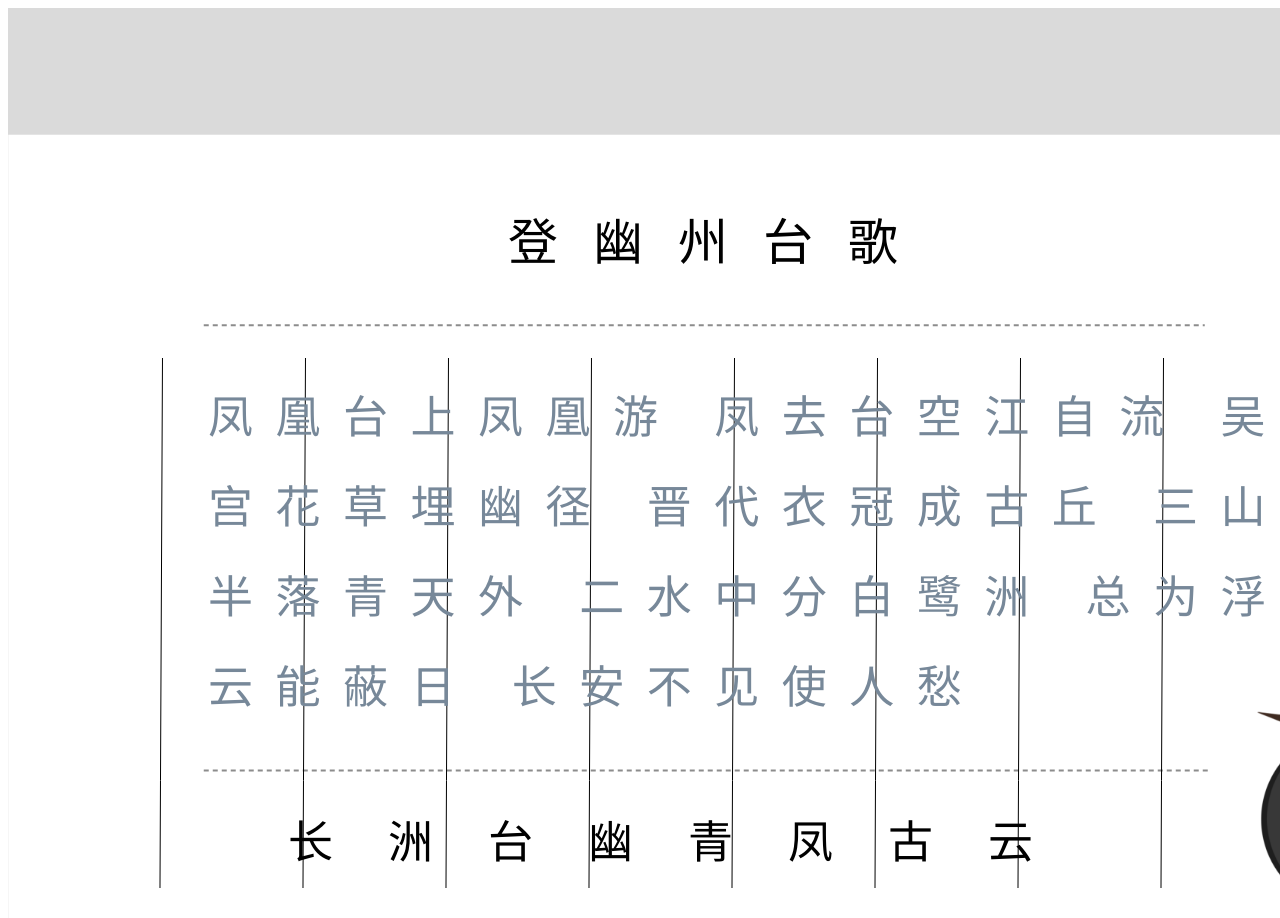
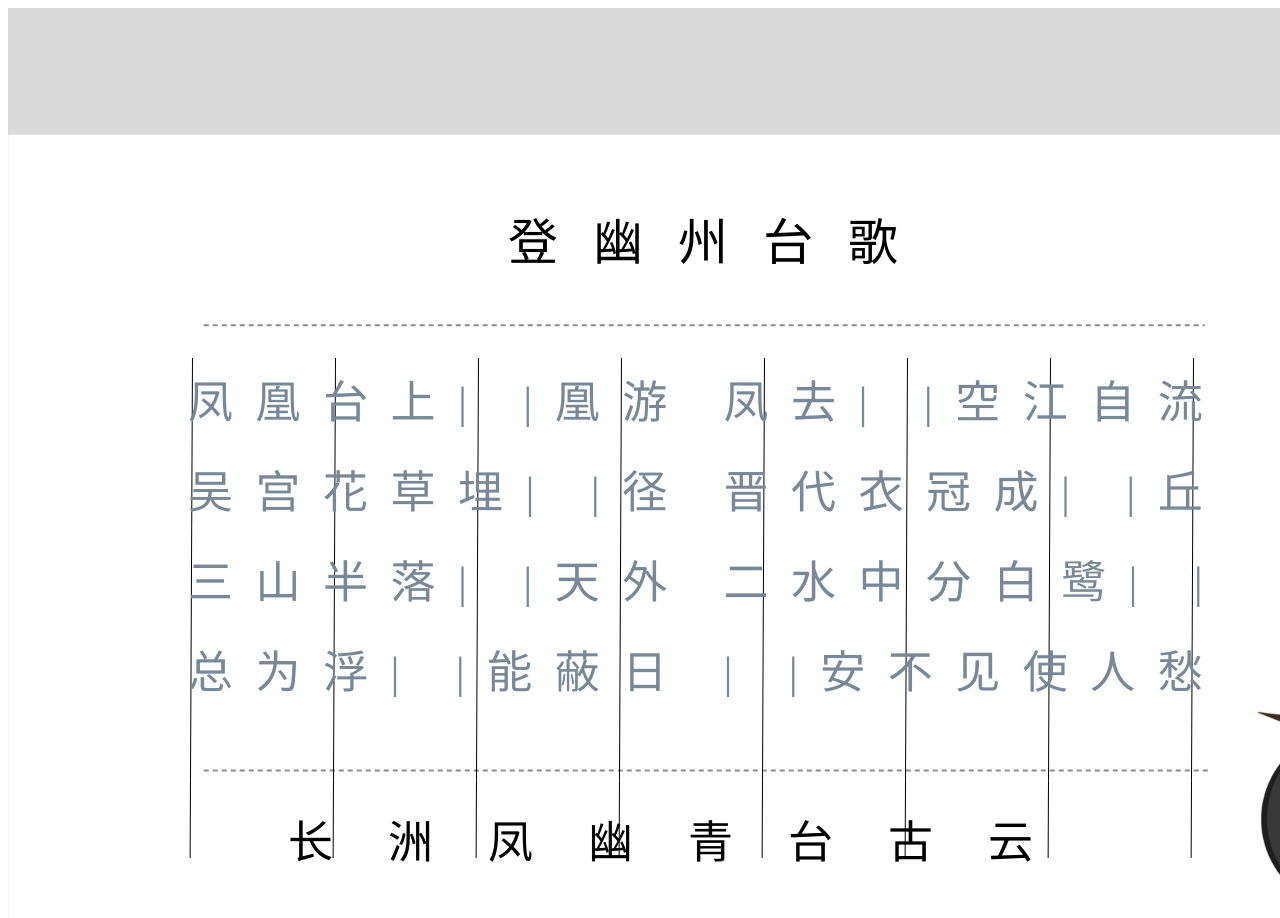
Before and after one commit to straightwood/web-ie, a Vue app: page /#/main/exam/hsTest1 in a window 1280 px wide. Shown: the top 918 px of the page. Built offline with nearby package versions, Linux system fonts and the light colour scheme; sample sign-in values are in the browser's storage; what view-design would draw is missing.

Commit message:
会试计算公式未修改

```diff
--- a/src/pages/main/exam/hsTest1.vue
+++ b/src/pages/main/exam/hsTest1.vue
@@ -5,9 +5,6 @@
       <div class="content_box">
         {{text1}}
       </div>
-      <!-- <div class="content_box">
-        {{text2}}
-      </div> -->
     </div>
     <div class="answer">
       <div class="answer_box">
@@ -15,20 +12,11 @@
               @mousedown="move1"
               v-for="(element,index) in answer1"
               :key="index"
-              :id="index"
+              :id="element.id"
               :style="answer1_position[index]">
           {{element.text}}
         </div>
       </div>
-      <!-- <div class="answer_li"
-            @mousedown="move2"
-            v-for="(element,index) in answer2"
-            :key="index"
-            :id="index"
-            :style="answer2_position[index]">
-          {{element.text}}
-      </div> -->
-      <!-- <div class="answer_single"> </div> -->
     </div>
     <div class="timer">计时器：{{current}}</div>
     <button class="nextBtn" @click="passFn"></button>
@@ -45,48 +33,56 @@ export default {
       positionX:0,
       positionY:0,
       title1:"登幽州台歌",
-      text1:"凤凰台上凤凰游 凤去台空江自流 吴宫花草埋幽径 晋代衣冠成古丘 三山半落青天外 二水中分白鹭洲 总为浮云能蔽日 长安不见使人愁",
-      answer1:[
+      text1:"凤凰台上| |凰游 凤去| |空江自流 吴宫花草埋| |径 晋代衣冠成| |丘 三山半落| |天外 二水中分白鹭| | 总为浮| |能蔽日 | |安不见使人愁",
+       answer1:[
         {
           order:5,
+          id:1,
           text:"青",
-          positionX:-230,
+          positionX:-242,
           positionY:389,
         },{
           order:1,
-          text:"台",
-          positionX:-408,
-          positionY:389,
+          id:2,
+          text:"凤",
+          positionX:-425,
+          positionY:392,
         },{
           order:8,
+          id:3,
           text:"长",
-          positionX:-141,
-          positionY:628,
+          positionX:-152,
+          positionY:658,
         },{
           order:6,
+          id:4,
           text:"洲",
-          positionX:-228,
-          positionY:1031,
+          positionX:-242,
+          positionY:1064,
         },
         {
           order:7,
+          id:5,
           text:"云",
-          positionX:-139,
-          positionY:321,
+          positionX:-152,
+          positionY:324,
         },{
           order:2,
-          text:"凤",
-          positionX:-411,
-          positionY:761,
+          id:6,
+          text:"台",
+          positionX:-425,
+          positionY:795,
         },{
           order:4,
+          id:7,
           text:"古",
-          positionX:-319,
-          positionY:965,
+          positionX:-333,
+          positionY:997,
         },{
           order:3,
+          id:8,
           text:"幽",
-          positionX:-318,
+          positionX:-333,
           positionY:457,
         },
       ],
@@ -120,36 +116,36 @@ export default {
       empty_position:[
         {
           order:1,
-          positionX:-408,
-          positionY:389,
+          positionX:-425,
+          positionY:392,
         },{
           order:2,
-          positionX:-411,
-          positionY:761,
+          positionX:-425,
+          positionY:795,
         },{
           order:3,
-          positionX:-318,
+          positionX:-333,
           positionY:457,
         },{
           order:4,
-          positionX:-319,
-          positionY:965,
+          positionX:-333,
+          positionY:997,
         },{
           order:5,
-          positionX:-230,
+          positionX:-242,
           positionY:389,
         },{
           order:6,
-          positionX:-228,
-          positionY:1031,
+          positionX:-242,
+          positionY:1064,
         },{
           order:7,
-          positionX:-139,
-          positionY:321,
+          positionX:-152,
+          positionY:324,
         },{
           order:8,
-          positionX:-141,
-          positionY:628,
+          positionX:-152,
+          positionY:658,
         },
       ],
       answer1_user:[],
@@ -208,12 +204,9 @@ export default {
                 odiv.style.top = top + 'px';
             };
             document.onmouseup = (e) => {
-              // console.log(odiv.style.top,odiv.style.left)
                 document.onmousemove = null;
                 document.onmouseup = null;
                 for(i in this.empty_position){
-                  // console.log('this',this.positionX,this.positionY)
-                  // console.log('empty',this.empty_position[i].positionX,this.empty_position[i].positionY)
                   if((this.positionX>=this.empty_position[i].positionX-60&&this.positionX<=this.empty_position[i].positionX+40)
                   && (this.positionY>=this.empty_position[i].positionY-60&&this.positionY<=this.empty_position[i].positionY+40)){
                     odiv.style.top = this.empty_position[i].positionX+'px';
@@ -231,7 +224,6 @@ export default {
                 if(flag==0){
                   this.answer1_user.push({order:0,id:parseInt(e.target.id),positionX:odiv.style.top,positionY:odiv.style.left});
                 }
-                // console.log(this.answer1_user);
             };
         },
         nextBtn(){
@@ -243,9 +235,7 @@ export default {
           if(this.answer1_user.length==8){
 
             for(i in this.empty_position){
-              // console.log('empty_position[i]',this.empty_position[i])
               for(j in this.answer1_user){
-                // console.log('answer1_user[j]',this.answer1_user[j])
                 if((this.empty_position[i].positionX+'px')==this.answer1_user[j].positionX
                 &&(this.empty_position[i].positionY+'px')==this.answer1_user[j].positionY){
                     this.answer1_user[j].order=this.empty_position[i].order;
@@ -257,21 +247,14 @@ export default {
             newPuzzles.sort(this.creatCompare('order'));
             this.answer1.sort(this.creatCompare('order'));
 
-            console.log("newPuzzles",newPuzzles);
-            console.log("answer1",this.answer1);
-
             for(k=0; k <8 ;k++){
-              // console.log(k)
-              console.log(newPuzzles[k].positionX,this.answer1[k].positionX+'px')
-              if((newPuzzles[k].positionX==this.answer1[k].positionX+'px')
-                &&(newPuzzles[k].positionY==this.answer1[k].positionY+'px')){
+               if(newPuzzles[k].id==this.answer1[k].id){
                 order++;
-                console.log(order)
               }
             }
-            console.log(111,order)
             if(order==8){
               alert ('恭喜，闯关成功！')
+              this.correct=1;
             }else{
               alert ('答案不正确！')
             }
@@ -307,19 +290,17 @@ export default {
   position: absolute;
   display: flex;
   justify-content: space-between;
-  left:150px;
+  left:180px;
   top:350px;
   width:1100px;
   height: 500px;
-  padding:15px 30px;
   font-size: 45px;
   line-height: 2;
 }
 .content_box{
-  /* position: absolute; */
   width:1200px;
   height: 460px;
-  padding-left:20px;
+  /* padding-left:20px; */
   letter-spacing:0.5em;
   color:lightslategray;
 }
@@ -347,7 +328,6 @@ export default {
   height: 40px;
   line-height: 40px;
   z-index: 99;
-  /* border: 1px solid black; */
 }
 .answer_single{
   z-index: -5;
--- a/src/pages/main/exam/hsTest2.vue
+++ b/src/pages/main/exam/hsTest2.vue
@@ -5,9 +5,6 @@
       <div class="content_box">
         {{text1}}
       </div>
-      <!-- <div class="content_box">
-        {{text2}}
-      </div> -->
     </div>
     <div class="answer">
       <div class="answer_box">
@@ -15,20 +12,11 @@
               @mousedown="move1"
               v-for="(element,index) in answer1"
               :key="index"
-              :id="index"
+              :id="element.id"
               :style="answer1_position[index]">
           {{element.text}}
         </div>
       </div>
-      <!-- <div class="answer_li"
-            @mousedown="move2"
-            v-for="(element,index) in answer2"
-            :key="index"
-            :id="index"
-            :style="answer2_position[index]">
-          {{element.text}}
-      </div> -->
-      <!-- <div class="answer_single"> </div> -->
     </div>
     <div class="timer">计时器：{{current}}</div>
     <button class="nextBtn" @click="passFn"></button>
@@ -48,48 +36,56 @@ export default {
       positionX:0,
       positionY:0,
       title1:"登幽州台歌",
-      text1:"凤凰台上凤凰游 凤去台空江自流 吴宫花草埋幽径 晋代衣冠成古丘 三山半落青天外 二水中分白鹭洲 总为浮云能蔽日 长安不见使人愁",
-      answer1:[
+      text1:"凤凰台上| |凰游 凤去| |空江自流 吴宫花草埋| |径 晋代衣冠成| |丘 三山半落| |天外 二水中分白鹭| | 总为浮| |能蔽日 | |安不见使人愁",
+       answer1:[
         {
           order:5,
+          id:1,
           text:"青",
-          positionX:-230,
+          positionX:-242,
           positionY:389,
         },{
           order:1,
-          text:"台",
-          positionX:-408,
-          positionY:389,
+          id:2,
+          text:"凤",
+          positionX:-425,
+          positionY:392,
         },{
           order:8,
+          id:3,
           text:"长",
-          positionX:-141,
-          positionY:628,
+          positionX:-152,
+          positionY:658,
         },{
           order:6,
+          id:4,
           text:"洲",
-          positionX:-228,
-          positionY:1031,
+          positionX:-242,
+          positionY:1064,
         },
         {
           order:7,
+          id:5,
           text:"云",
-          positionX:-139,
-          positionY:321,
+          positionX:-152,
+          positionY:324,
         },{
           order:2,
-          text:"凤",
-          positionX:-411,
-          positionY:761,
+          id:6,
+          text:"台",
+          positionX:-425,
+          positionY:795,
         },{
           order:4,
+          id:7,
           text:"古",
-          positionX:-319,
-          positionY:965,
+          positionX:-333,
+          positionY:997,
         },{
           order:3,
+          id:8,
           text:"幽",
-          positionX:-318,
+          positionX:-333,
           positionY:457,
         },
       ],
@@ -123,45 +119,47 @@ export default {
       empty_position:[
         {
           order:1,
-          positionX:-408,
-          positionY:389,
+          positionX:-425,
+          positionY:392,
         },{
           order:2,
-          positionX:-411,
-          positionY:761,
+          positionX:-425,
+          positionY:795,
         },{
           order:3,
-          positionX:-318,
+          positionX:-333,
           positionY:457,
         },{
           order:4,
-          positionX:-319,
-          positionY:965,
+          positionX:-333,
+          positionY:997,
         },{
           order:5,
-          positionX:-230,
+          positionX:-242,
           positionY:389,
         },{
           order:6,
-          positionX:-228,
-          positionY:1031,
+          positionX:-242,
+          positionY:1064,
         },{
           order:7,
-          positionX:-139,
-          positionY:321,
+          positionX:-152,
+          positionY:324,
         },{
           order:8,
-          positionX:-141,
-          positionY:628,
+          positionX:-152,
+          positionY:658,
         },
       ],
       answer1_user:[],
     }
   },
   mounted(){
-    this.random();
+    this.random();//打乱备选答案顺序
     this.setTime();
     this.timer=setInterval(this.setTime,1000);
+    this.correct_res = parseInt(this.$route.params.correct);//处理传参
+    this.time_res = parseInt(this.$route.params.time);
   },
   beforeDestroy(){
     clearInterval(this.timer);
@@ -211,12 +209,9 @@ export default {
                 odiv.style.top = top + 'px';
             };
             document.onmouseup = (e) => {
-              // console.log(odiv.style.top,odiv.style.left)
                 document.onmousemove = null;
                 document.onmouseup = null;
                 for(i in this.empty_position){
-                  // console.log('this',this.positionX,this.positionY)
-                  // console.log('empty',this.empty_position[i].positionX,this.empty_position[i].positionY)
                   if((this.positionX>=this.empty_position[i].positionX-60&&this.positionX<=this.empty_position[i].positionX+40)
                   && (this.positionY>=this.empty_position[i].positionY-60&&this.positionY<=this.empty_position[i].positionY+40)){
                     odiv.style.top = this.empty_position[i].positionX+'px';
@@ -231,15 +226,13 @@ export default {
                     flag=1;
                   }
                 }
-
                 if(flag==0){
                   this.answer1_user.push({order:0,id:parseInt(e.target.id),positionX:odiv.style.top,positionY:odiv.style.left});
                 }
-                // console.log(this.answer1_user);
             };
         },
         nextBtn(){
-            this.$router.push({name:'hsTest2',params:{correct:this.correct,time:this.current}});
+            this.$router.push({name:'dsTest',params:{correct:this.correct,time:this.current}});
         },
         passFn(){
           let order=0,i,j,k;
@@ -247,10 +240,9 @@ export default {
           if(this.answer1_user.length==8){
 
             for(i in this.empty_position){
-              // console.log('empty_position[i]',this.empty_position[i])
               for(j in this.answer1_user){
-                // console.log('answer1_user[j]',this.answer1_user[j])
-                if((this.empty_position[i].positionX+'px')==this.answer1_user[j].positionX){
+                if((this.empty_position[i].positionX+'px')==this.answer1_user[j].positionX
+                &&(this.empty_position[i].positionY+'px')==this.answer1_user[j].positionY){
                     this.answer1_user[j].order=this.empty_position[i].order;
                 }
               }
@@ -259,28 +251,53 @@ export default {
             const newPuzzles = this.answer1_user.slice(0, 8);
             newPuzzles.sort(this.creatCompare('order'));
             this.answer1.sort(this.creatCompare('order'));
-            // console.log("newPuzzles",newPuzzles);
-            // console.log("answer1",this.answer1);
+
             for(k=0; k <8 ;k++){
-              console.log(k)
-              console.log(newPuzzles[k].positionX,this.answer1[k].positionX+'px')
-              if((newPuzzles[k].positionX==this.answer1[k].positionX+'px')
-                &&(newPuzzles[k].positionY==this.answer1[k].positionY+'px')){
+               if(newPuzzles[k].id==this.answer1[k].id){
                 order++;
-                console.log(order)
               }
             }
-            console.log(111,order)
             if(order==8){
               alert ('恭喜，闯关成功！')
+              this.correct=1;
             }else{
               alert ('答案不正确！')
             }
         }else{
             alert ('答案不正确！')
         }
+        this.compute();
         this.nextBtn();
-        }
+      },
+      compute(){
+          this.time_res+=this.current;
+          this.correct_res+=this.correct;
+          console.log(111,this.correct_res,this.time_res,)
+          console.log(JSON.parse(localStorage.getItem("username")))
+          fetch('api/web-ie/server/hsTest.php',{
+              method:"POST",
+              headers:{
+                  'Accept': 'application/json',
+                  'Content-Type': 'application/json',
+              },
+              body:JSON.stringify({
+                  Authorization:localStorage.getItem('Authorization'),//token
+                  username:JSON.parse(localStorage.getItem("username")),
+                  correct:this.correct_res,
+                  time:this.time_res,
+              }),
+          }).then((res)=>{
+              return res.json();
+          }).then((res)=>{
+              // console.log(res);
+              // if(res[2].code==1){
+
+              // }else{
+              //     this.$Message.error(res[2].message);
+              //     this.$router.push('./index');
+              // }
+          });
+      }
 
     },
 }
@@ -308,11 +325,11 @@ export default {
   position: absolute;
   display: flex;
   justify-content: space-between;
-  left:150px;
+  left:180px;
   top:350px;
   width:1100px;
   height: 500px;
-  padding:15px 30px;
+  /* padding:15px 30px; */
   font-size: 45px;
   line-height: 2;
 }
@@ -320,7 +337,7 @@ export default {
   /* position: absolute; */
   width:1200px;
   height: 460px;
-  padding-left:20px;
+  /* padding-left:20px; */
   letter-spacing:0.5em;
   color:lightslategray;
 }
--- a/src/pages/main/exam/xsTest2.vue
+++ b/src/pages/main/exam/xsTest2.vue
@@ -127,7 +127,6 @@ export default {
     this.correct_res = parseInt(this.$route.params.correct);//处理传参
     this.time_res = parseInt(this.$route.params.time);
     // console.log(this.correct_res,this.time_res)
-
   },
   beforeDestroy(){
     clearInterval(this.timer);
@@ -188,7 +187,7 @@ export default {
         this.correct_res+=this.correct;
         console.log(111,this.correct_res,this.time_res,)
         console.log(JSON.parse(localStorage.getItem("username")))
-        fetch('api/web-ie/server/hsTest.php',{
+        fetch('api/web-ie/server/xsTest.php',{
             method:"POST",
             headers:{
                 'Accept': 'application/json',
```
Also changed, not shown: 1 other file (tests, documents, lock files or other folders).
